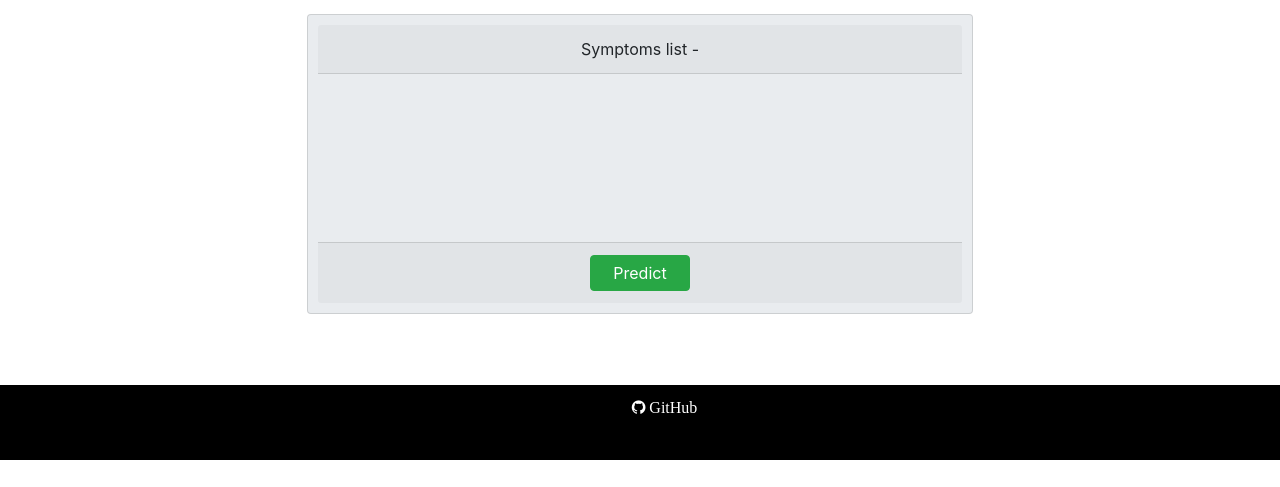
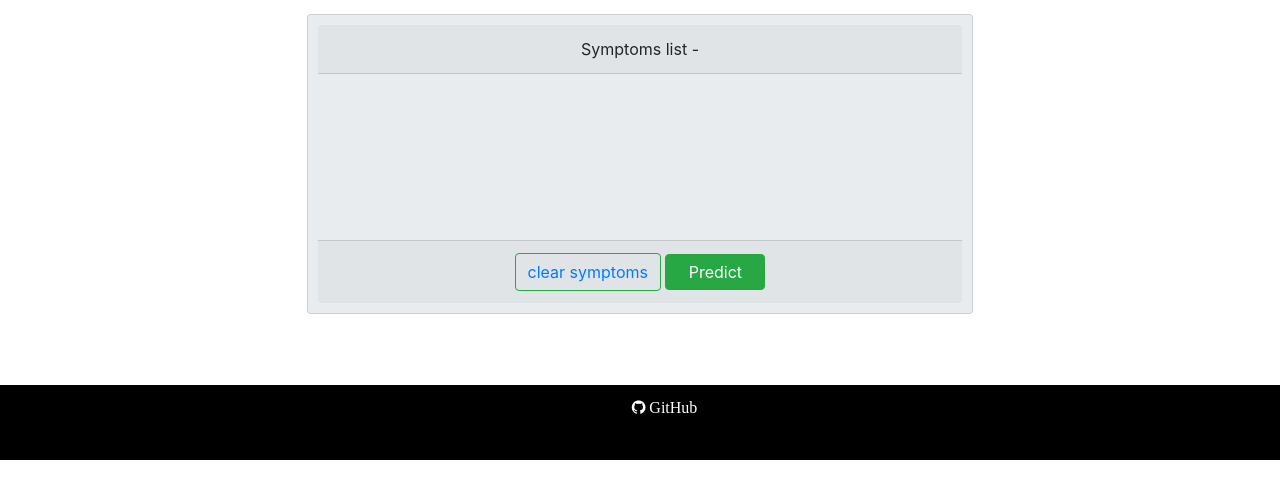
Before and after one commit to geethaguruju/Virtual-Disease-Diagnosis-System, a Flask app: page /general in a window 1280 px wide. Shown: the part 313-800 px from the top of the page. Run offline with Flask 2, Linux system fonts and the light colour scheme; parts of the project's set-up code (start-up, migrations or seed data) failed here and were passed over; some libraries are stand-ins or nearby versions.

Commit message:
Update general.html

```diff
--- a/template/general.html
+++ b/template/general.html
@@ -178,7 +178,9 @@ $("#predict").click(function () {
                     </div>
                           <br>
                           <div class="card-footer">
-
+                            <button class="btn btn-outline-success">
+                              <a href="/general" target="_blank" rel="noopener noreferrer">clear symptoms </a>
+                        </button>
                               <button id="predict"  class="btn btn-success">Predict</button>
 
 
@@ -211,6 +213,8 @@ $("#predict").click(function () {
                     <span id="diseasesearch" style="color: crimson;"></span></a>
               </button>
         </div>
+
+
           <br><br>
 
         <div class="text-center">
@@ -218,7 +222,6 @@ $("#predict").click(function () {
           </h4><h4>It is not a substitute for professional medical advice, diagnosis or treatment.
           </h4>
         <br><br>
-
         </div>
 
 
```
